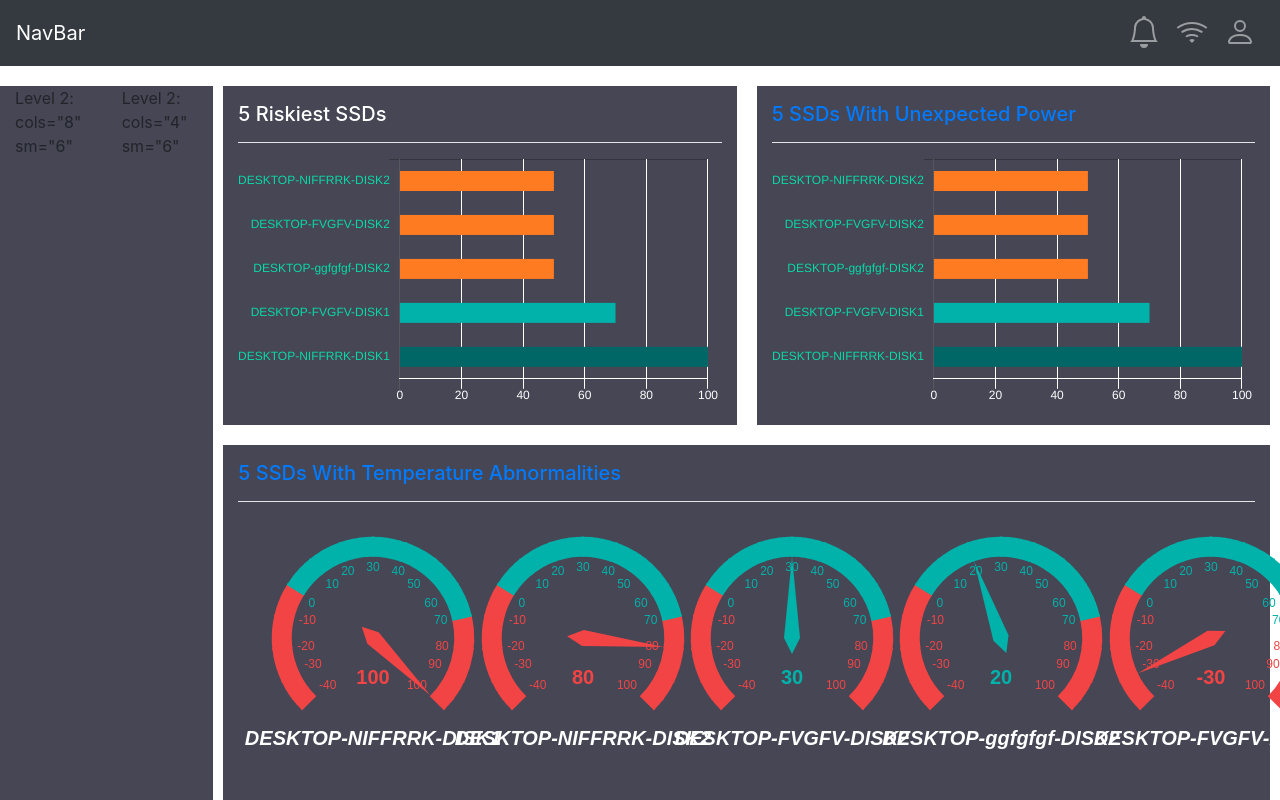
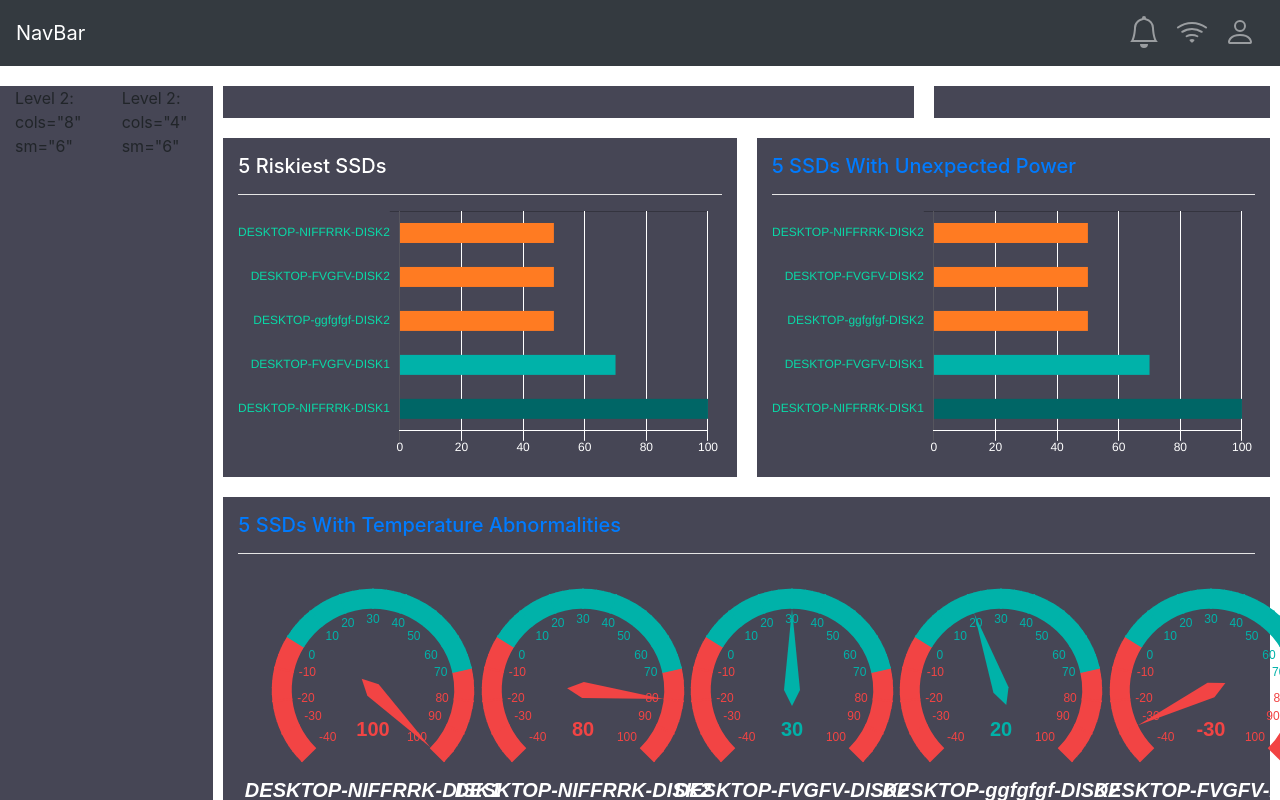
Before and after one commit to TWLighting/vuechatsA, a Vue app: page / in a window 1280 px wide. Shown: the top 800 px of the page. Built offline with nearby package versions, Linux system fonts and the light colour scheme.

Commit message:
TEST UPDATE

```diff
--- a/src/App.vue
+++ b/src/App.vue
@@ -21,6 +21,11 @@
           <Sidebar :testp="testproparr"></Sidebar>
         </b-col>
         <b-col sm="10" md="10">
+          <!-- first floor ver2.0 -->
+          <b-row>
+            <b-col sm="8" md="8" class="ssdcube"></b-col>
+            <b-col sm="4" md="4" class="ssdcube"></b-col>
+          </b-row>
           <!-- first floor -->
           <b-row cols="2">
             <b-col class="ssdcube">
```
